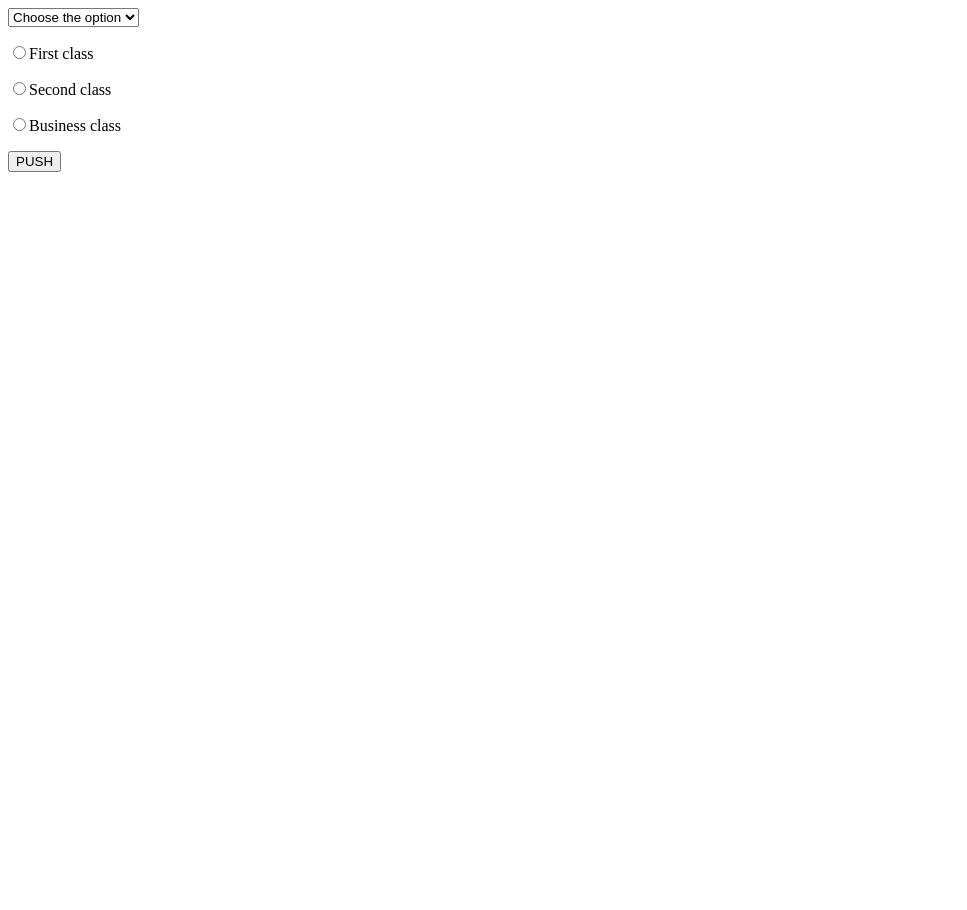
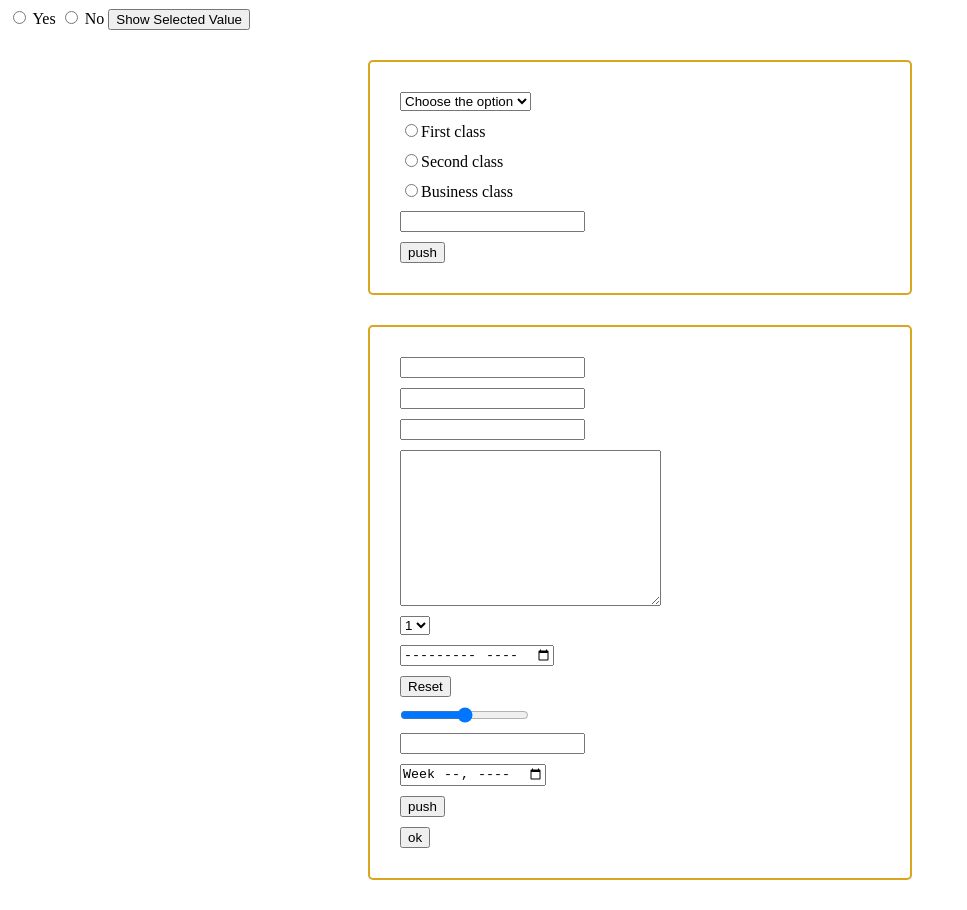
Before and after one commit to viktoriia-alkhafaji/JS_practice, a plain HTML site: page project_13_Getting_data_from_forms/index.html in a window 1280 px wide. Shown: the whole page, without its empty margins (0-967 px from the left). Before the commit the page ends 800 px from the top, so only its background shows below. Drawn offline with Linux system fonts and the light colour scheme.

Commit message:
added style for forms,
improved serialize and style.js code

```diff
--- /dev/null
+++ b/project_13_Getting_data_from_forms/css/style.css
@@ -0,0 +1,11 @@
+form {
+    border: 2px solid goldenrod;
+    border-radius: 5px;
+    padding: 20px;
+    margin: 30px auto;
+    max-width: 500px;
+}
+form > * {
+    display: block;
+    margin: 10px;
+}
--- a/project_13_Getting_data_from_forms/index.html
+++ b/project_13_Getting_data_from_forms/index.html
@@ -5,10 +5,18 @@
     <meta http-equiv="X-UA-Compatible" content="IE=edge">
     <meta name="viewport" content="width=device-width, initial-scale=1.0">
     <title>Getting data from a form</title>
+    <link rel="stylesheet" href="css/style.css">
 </head>
 <body>
-    <form >
-        <select name="" id="select-1">
+
+    <div>
+        <input type="radio" name="choice" value="yes"> Yes
+        <input type="radio" name="choice" value="no"> No
+        <input type="button" id="btn" value="Show Selected Value">
+    </div>
+
+    <form action="" method="" id="form-1">
+        <select name="select-1" id="select-1">
             <option value="choose">Choose the option</option>
             <option value="1">One</option>
             <option value="2">Two</option>
@@ -19,9 +27,26 @@
         <p><input type="radio" value="class-2" name="radio-1">Second class</p>
         <p><input type="radio" value="class-b" name="radio-1">Business class</p>
 
+        <input type="textfield" name="textfield">
+        <input type="submit" id="send-form-1" value="push">
+    </form>
 
-
-        <input type="submit" id="send-form" value="PUSH">
+    <form action="" method="" id="form">
+        <input type="text" name="first-name">
+        <input type="text" name="second-name">
+        <input type="text" name="age">
+        <textarea name="text" id="" cols="30" rows="10"></textarea>
+        <select name="select" id="">
+            <option value="one">1</option>
+            <option value="two">2</option>
+        </select>
+        <input type="month" name="month">
+        <input type="reset" name="" id="">
+        <input type="range" name="range">
+        <input type="url" name="url">
+        <input type="week" name="week">
+        <input type="submit" value="push" id="send-form">
+        <button>ok</button>
     </form>
     <script src="js/serialize.js"></script>
     <script src="js/form.js"></script>
--- a/project_13_Getting_data_from_forms/js/form.js
+++ b/project_13_Getting_data_from_forms/js/form.js
@@ -1,15 +1,32 @@
+// get the value form select
 let select = document.querySelector('#select-1');
-
 select.onchange = function () {
     console.log(select.value);
 }
 
-let radioButtons = document.querySelectorAll('input[name=radio-1]');
-console.log(radioButtons.length);
+// get value from radio buttons
+let radioButtons = document.querySelectorAll('input[name="choice"]');
+let btn = document.querySelector('#btn');
+btn.onclick = () => {
+    console.log('work');
+    for (let i = 0; i < radioButtons.length; i++) {
+        if (radioButtons[i].checked) {
+            console.log(radioButtons[i].value);
+        }
+    }
+}
 
-let sendForm = document.querySelector('#send-form');
+let form1 = document.querySelector('#form-1');
+let sendForm1 = document.querySelector('#send-form-1');
+sendForm1.onclick = function (event) {
+    event.preventDefault();
+    console.log('button form 1 ');
+    console.log(serialize(form1));
+}
 
-sendForm.onclick = (event)=> {
+let form = document.querySelector('#form');
+form.onsubmit = function (event) {
     event.preventDefault();
-    console.log('work');
+    console.log(222222);
+    console.log(serialize(form));
 }
```
